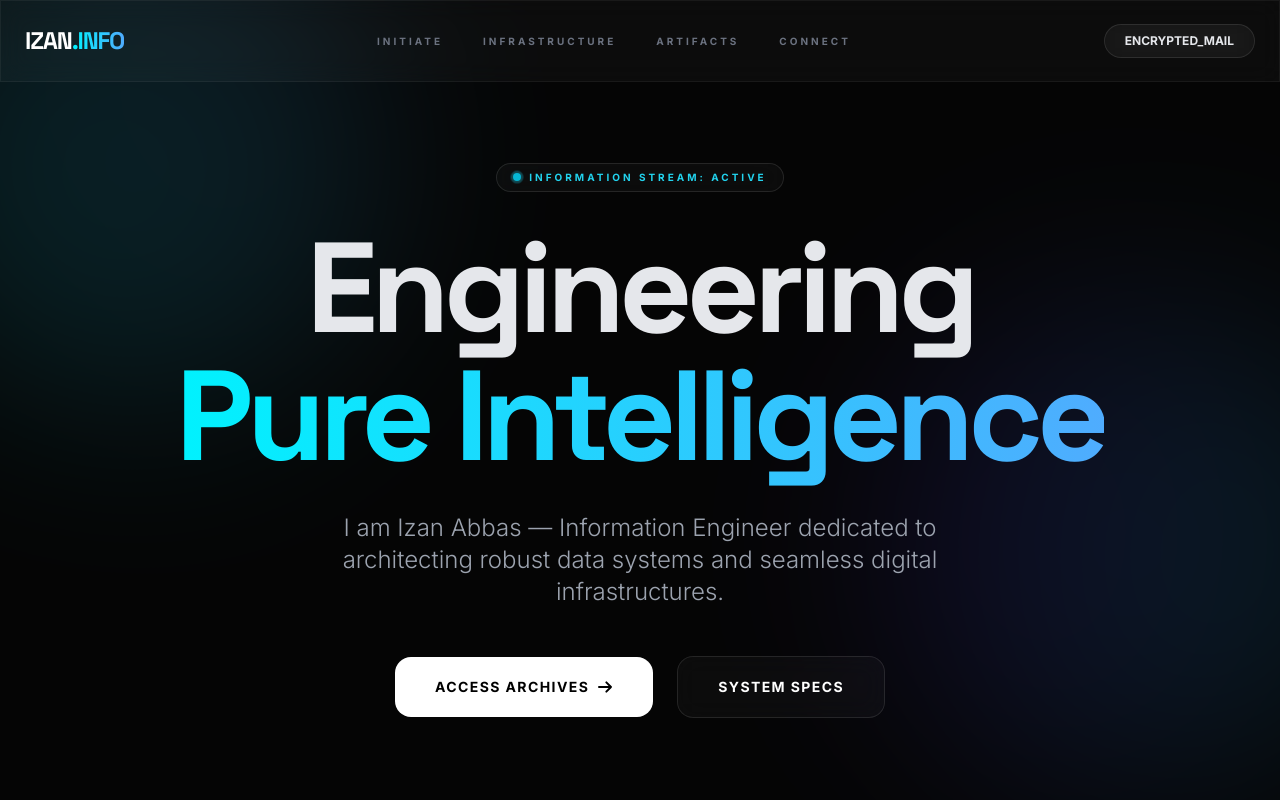
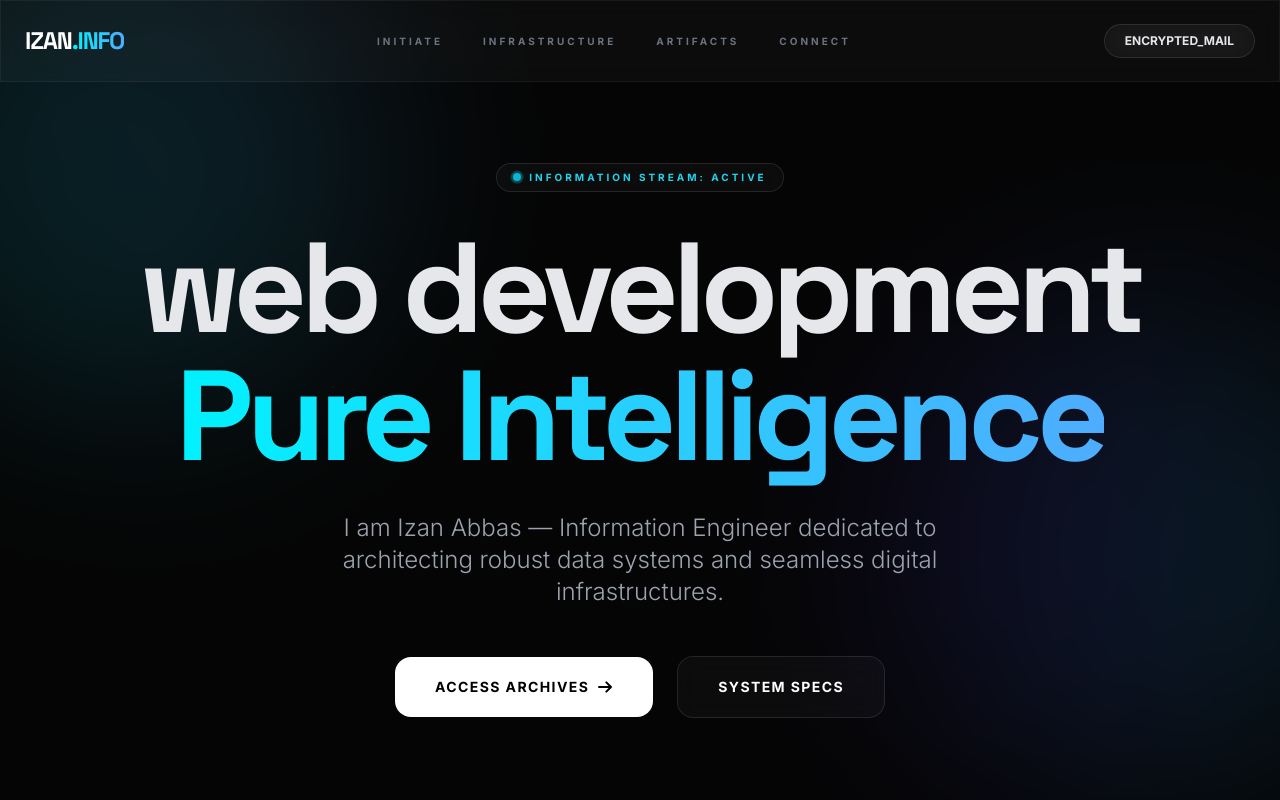
Before and after one commit to izan70/portfolio, a plain HTML site: page index.html in a window 1280 px wide. Shown: the top 800 px of the page. Drawn offline with nearby package versions, Linux system fonts and the light colour scheme.

Commit message:
Update index.html

```diff
--- a/index.html
+++ b/index.html
@@ -158,7 +158,7 @@
                 Information Stream: Active
             </div>
             <h1 class="text-6xl md:text-9xl font-bold font-display leading-[0.9] mb-8 tracking-tighter">
-                Engineering <br/>
+                web development<br/>
                 <span class="text-gradient">Pure Intelligence</span>
             </h1>
             <p class="text-lg md:text-2xl text-gray-400 mb-12 max-w-2xl mx-auto leading-relaxed font-light">
```
